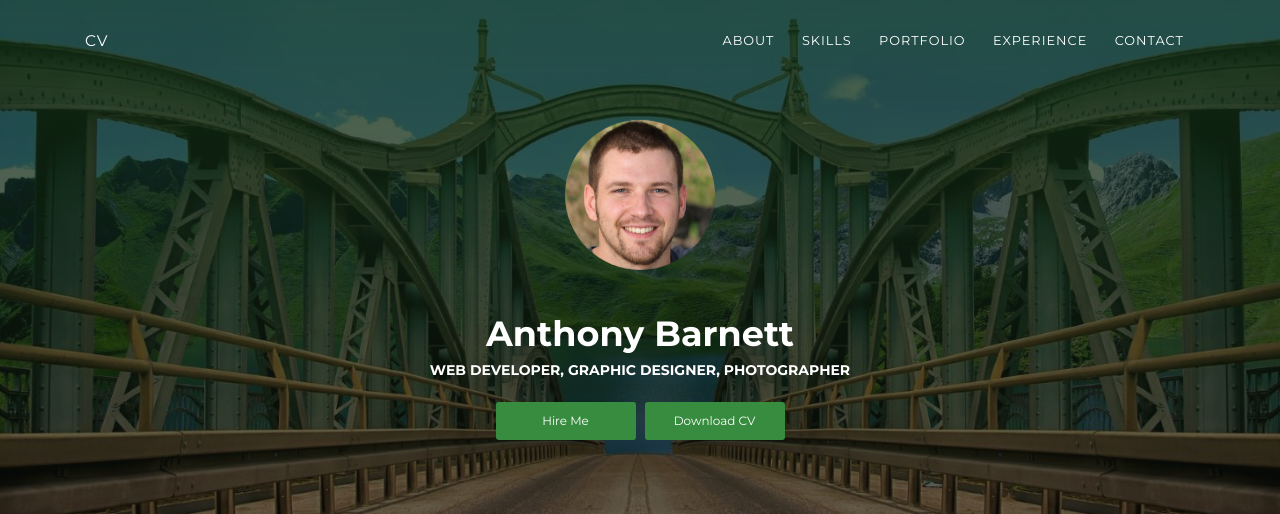
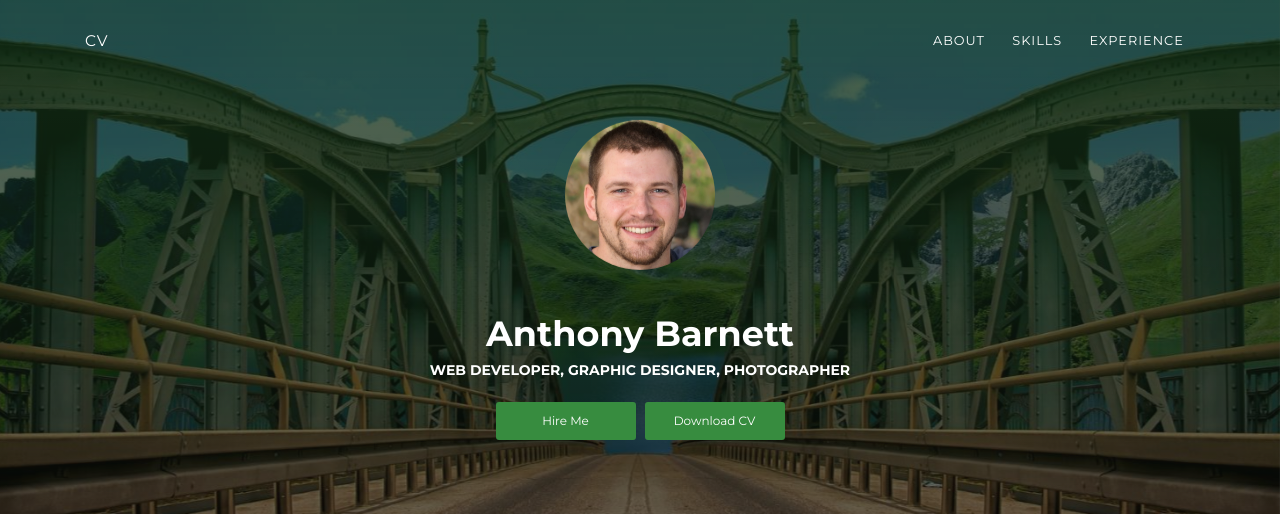
Before and after one commit to alihassan9957/CV-ali-hassan, a plain HTML site: page index.html in a window 1280 px wide. Shown: the top 514 px of the page. Drawn offline with Linux system fonts and the light colour scheme; a script that the page names is missing.

Commit message:
Update index.html

```diff
--- a/index.html
+++ b/index.html
@@ -31,9 +31,9 @@
               <ul class="navbar-nav">
                 <li class="nav-item"><a class="nav-link smooth-scroll" href="#about">About</a></li>
                 <li class="nav-item"><a class="nav-link smooth-scroll" href="#skill">Skills</a></li>
-                <li class="nav-item"><a class="nav-link smooth-scroll" href="#portfolio">Portfolio</a></li>
+
                 <li class="nav-item"><a class="nav-link smooth-scroll" href="#experience">Experience</a></li>
-                <li class="nav-item"><a class="nav-link smooth-scroll" href="#contact">Contact</a></li>
+
               </ul>
             </div>
           </div>
```
